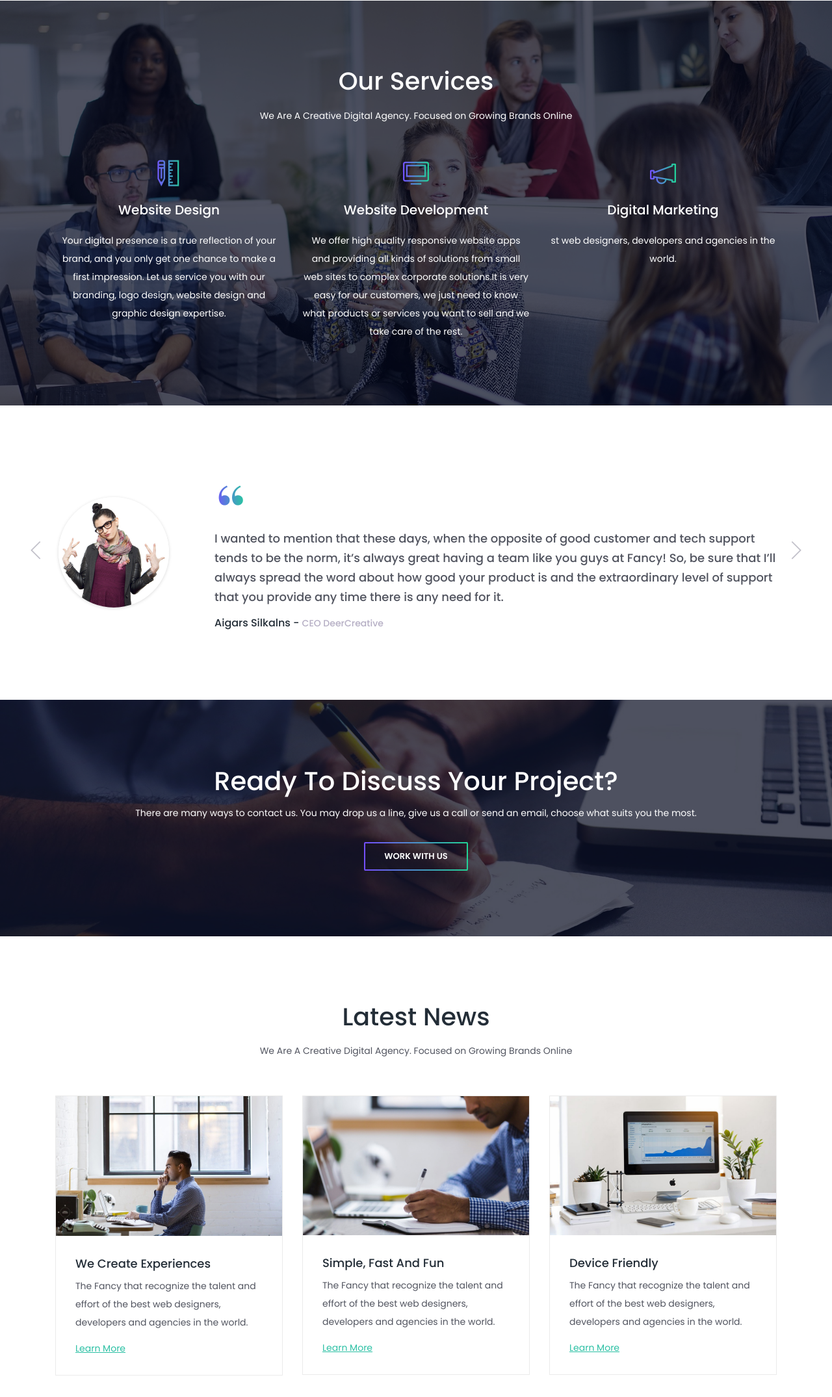
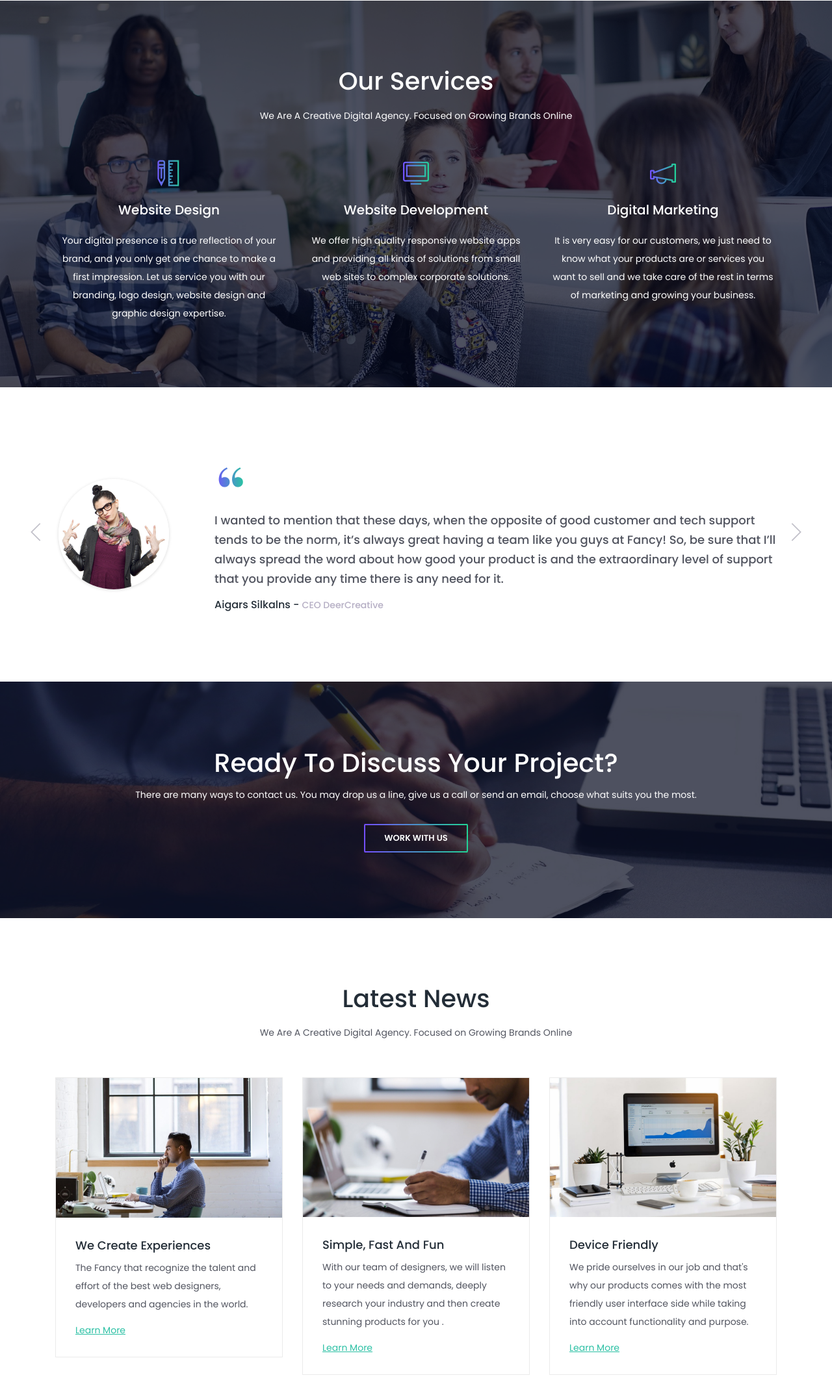
Before and after one commit to kahenya-anita/web.com, a plain HTML site: page index.html in a window 1280 px wide. Shown: the part 2522-4672 px from the top of the page at 65% size. Drawn offline with nearby package versions, Linux system fonts and the light colour scheme.

Commit message:
Add news section

```diff
--- a/index.html
+++ b/index.html
@@ -9,7 +9,7 @@
     <!-- The above 4 meta tags *must* come first in the head; any other head content must come *after* these tags -->
 
     <!-- Title -->
-    <title><Web class="Com"></Web></title>
+    <title>Fancy-Digital Creative Agency<Web class="Com"></Web></title>
 
     <!-- Favicon -->
     <link rel="icon" href="img/core-img/favicon.ico">
@@ -263,7 +263,7 @@
                     <div class="single-service-area text-center wow fadeInUp" data-wow-delay="1s">
                         <i class="ti-desktop"></i>
                         <h5>Website Development</h5>
-                        <p>We offer high quality responsive website apps and providing all kinds of solutions from small web sites to complex corporate solutions.It is very easy for our customers, we just need to know what products or services you want to sell and we take care of the rest.</p>
+                        <p>We offer high quality responsive website apps and providing all kinds of solutions from small web sites to complex corporate solutions.</p>
                     </div>
                 </div>
                 <!-- Single Service -->
@@ -271,7 +271,7 @@
                     <div class="single-service-area text-center wow fadeInUp" data-wow-delay="1.5s">
                         <i class="ti-announcement"></i>
                         <h5>Digital Marketing</h5>
-                        <p>st web designers, developers and agencies in the world.</p>
+                        <p>It is very easy for our customers, we just need to know what your products are or services you want to sell and we take care of the rest in terms of marketing and growing your business.</p>
                     </div>
                 </div>
             </div>
@@ -377,7 +377,7 @@
                         <img src="img/blog-img/blog-2.jpg" alt="">
                         <div class="blog-content">
                             <h5><a href="static-page.html">Simple, Fast And Fun</a></h5>
-                            <p>The Fancy that recognize the talent and effort of the best web designers, developers and agencies in the world.</p>
+                            <p>With our team of designers, we will listen to your needs and demands, deeply research your industry and then create stunning products for you .</p>
                             <a href="static-page.html">Learn More</a>
                         </div>
                     </div>
@@ -388,7 +388,7 @@
                         <img src="img/blog-img/blog-3.jpg" alt="">
                         <div class="blog-content">
                             <h5><a href="static-page.html">Device Friendly</a></h5>
-                            <p>The Fancy that recognize the talent and effort of the best web designers, developers and agencies in the world.</p>
+                            <p>We pride ourselves in our job and that's why our products comes with the most friendly user interface side while taking into account functionality and purpose.</p>
                             <a href="static-page.html">Learn More</a>
                         </div>
                     </div>
@@ -438,7 +438,7 @@
                             <nav>
                                 <ul>
                                     <li><a href="#"><i class="fa fa-angle-double-right" aria-hidden="true"></i> Agency</a></li>
-                                    <li><a href="#"><i class="fa fa-angle-double-right" aria-hidden="true"></i> Home</a></li>
+                                    <li><a href="index.html"><i class="fa fa-angle-double-right" aria-hidden="true"></i> Home</a></li>
                                     <li><a href="#"><i class="fa fa-angle-double-right" aria-hidden="true"></i> Studio</a></li>
                                     <li><a href="#"><i class="fa fa-angle-double-right" aria-hidden="true"></i> About</a></li>
                                     <li><a href="#"><i class="fa fa-angle-double-right" aria-hidden="true"></i> Studio</a></li>
```
